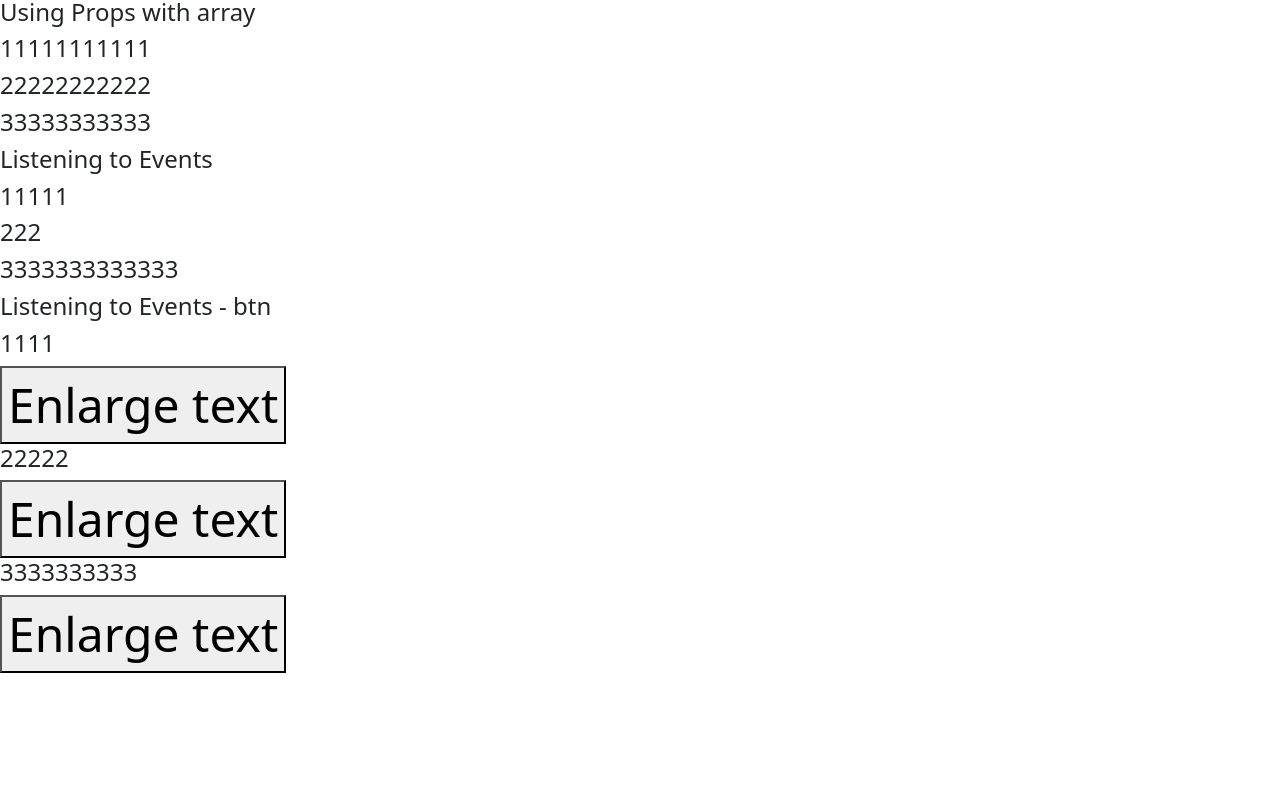
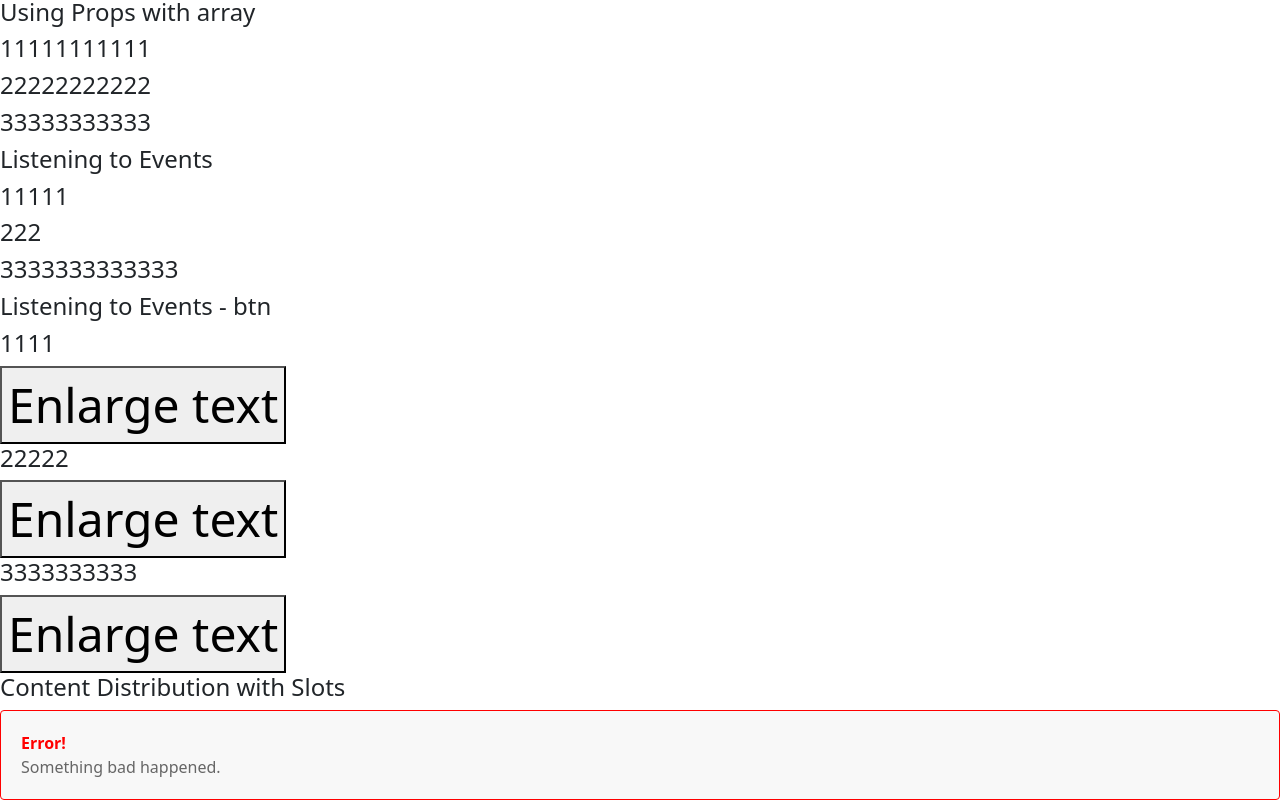
Before and after one commit to ljh9/VueExercises, a Vue app: page / in a window 1280 px wide. Shown: the part 578-1378 px from the top of the page. Before the commit the page ends 1251 px from the top, so only its background shows below. Built offline with nearby package versions, Linux system fonts and the light colour scheme.

Commit message:
ContentDistribution

```diff
--- /dev/null
+++ b/src/views/Exercise08/ContentDistribution.vue
@@ -0,0 +1,16 @@
+<script>
+import AlertBox from './AlertBox.vue'
+export default {
+  components: {
+    AlertBox
+  },
+}
+</script>
+
+<template>
+    <div class="exercise">
+        <AlertBox>
+            Something bad happened.
+        </AlertBox>
+    </div>
+</template>
--- a/src/views/Exercise08/ExerciseTest08.vue
+++ b/src/views/Exercise08/ExerciseTest08.vue
@@ -6,6 +6,7 @@ import UsingProps from './UsingProps.vue'
 import UsingPropsWithArray from './UsingPropsWithArray.vue'
 import ListeningToEvents from './ListeningToEvents.vue'
 import ListeningToEventsBtn from './ListeningToEventsBtn.vue'
+import ContentDistribution from './ContentDistribution.vue'
 </script>
 
 <template>
@@ -24,5 +25,7 @@ import ListeningToEventsBtn from './ListeningToEventsBtn.vue'
         <ListeningToEvents />
         <h4>Listening to Events - btn</h4>
         <ListeningToEventsBtn />
+        <h4>Content Distribution with Slots</h4>
+        <ContentDistribution />
     </div>
 </template>
```
